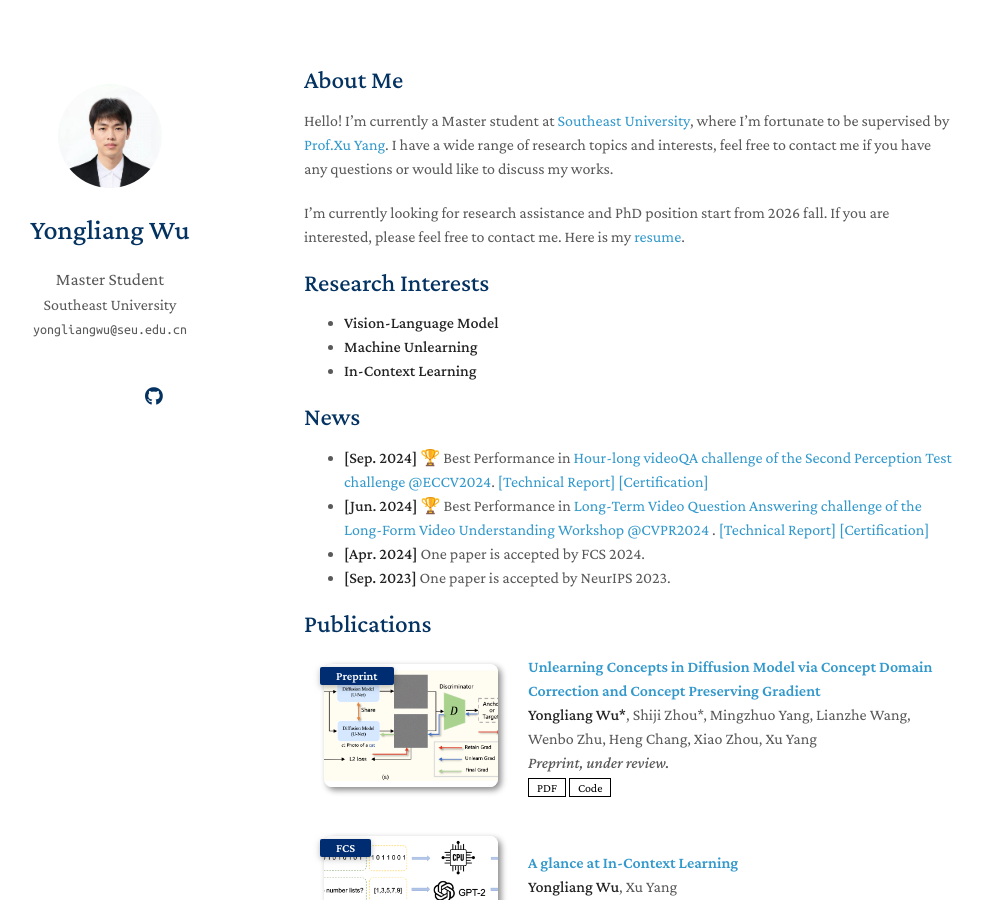
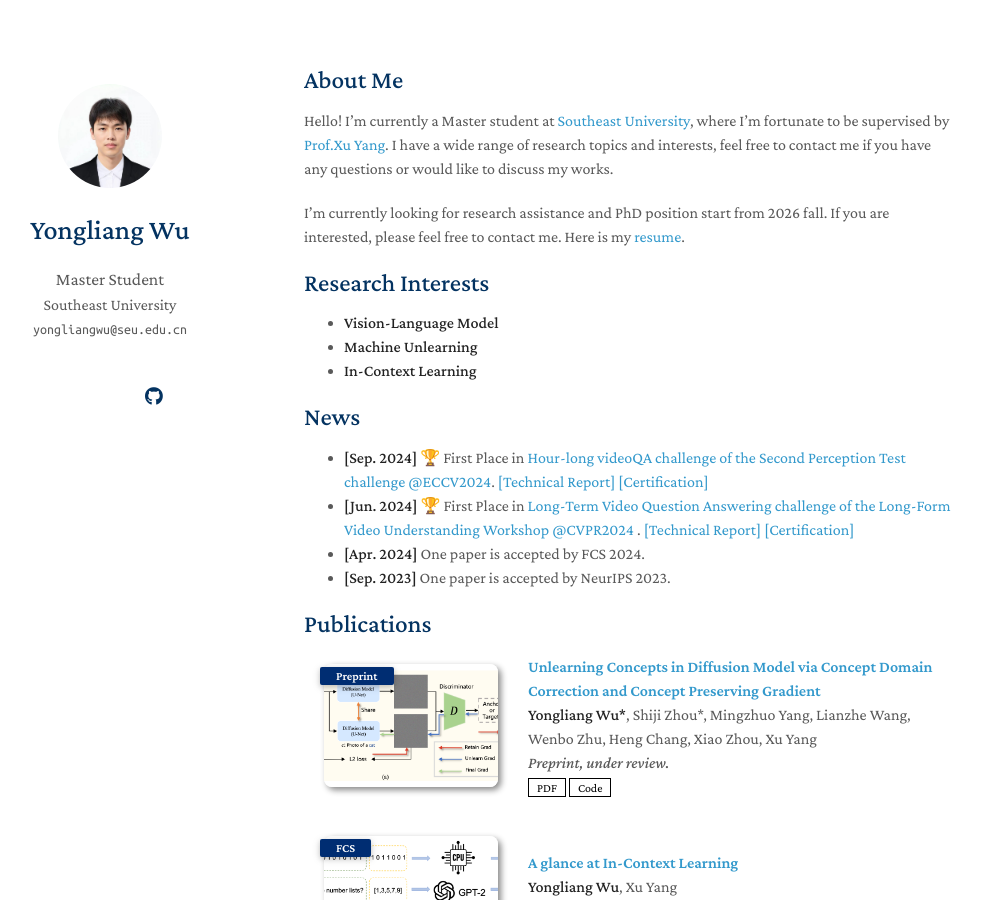
Before and after one commit to yongliang-wu/yongliang-wu.github.io, a Jekyll site: the page built from index.md, in a window 1280 px wide and 900 px high. Shown: the whole window, without its empty margins (166-1149 px from the left). Built offline with Jekyll 4.4.1, drawn with Linux system fonts in a browser that asks for light colours; nearby versions of some CDN libraries; a style sheet for code colours, icons or effects is not loaded; our own code applies the rules of GitHub Pages for plain Markdown files.

Commit message:
Update index.md

```diff
--- a/index.md
+++ b/index.md
@@ -14,9 +14,9 @@
 - **In-Context Learning**
 
 ## News
-- **[Sep. 2024]** 🏆 Best Performance in [Hour-long videoQA challenge of the Second Perception Test challenge @ECCV2024](https://ptchallenge-workshop.github.io/).
+- **[Sep. 2024]** 🏆 First Place in [Hour-long videoQA challenge of the Second Perception Test challenge @ECCV2024](https://ptchallenge-workshop.github.io/).
 [\[Technical Report\]](https://drive.google.com/file/d/1R0zpIGfviujEjo7deg5IqmJQaPLxHs5J/view) [\[Certification\]](./assets/img/hourlong.pdf)
-- **[Jun. 2024]** 🏆 Best Performance in [Long-Term Video Question Answering challenge of the Long-Form Video Understanding Workshop @CVPR2024 ](https://sites.google.com/view/loveucvpr24/track1).
+- **[Jun. 2024]** 🏆 First Place in [Long-Term Video Question Answering challenge of the Long-Form Video Understanding Workshop @CVPR2024 ](https://sites.google.com/view/loveucvpr24/track1).
 [\[Technical Report\]](https://arxiv.org/abs/2406.17309) [\[Certification\]](./assets/img/moivechat.pdf)
 - **[Apr. 2024]** One paper is accepted by FCS 2024.
 - **[Sep. 2023]** One paper is accepted by NeurIPS 2023.
```
